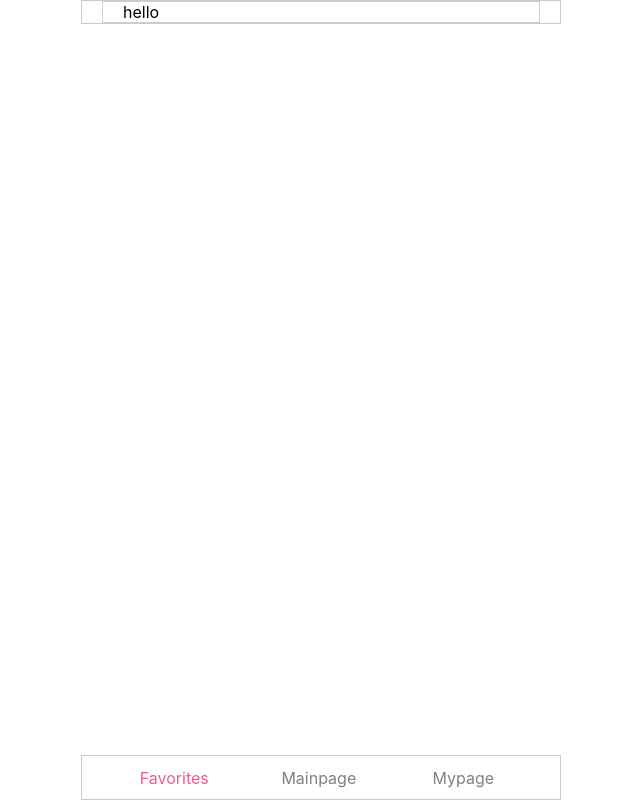
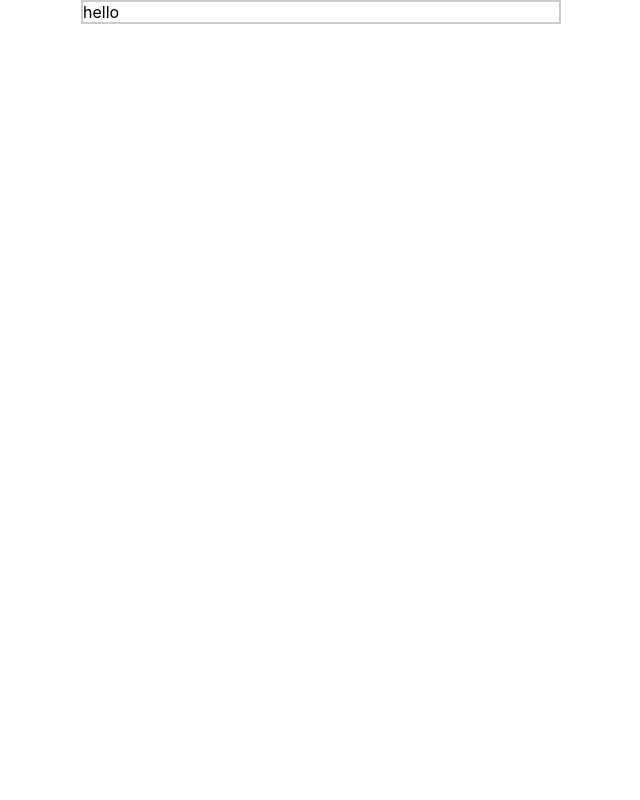
Before and after one commit to cukminseo/wheretogo-ts, a React (Create React App) app: page /login in a window 1280 px wide. Shown: the whole page, without its empty margins (319-959 px from the left). Built offline with nearby package versions, Linux system fonts and the light colour scheme.

Commit message:
[FIX]컨테이너 재설정

```diff
--- a/src/App.tsx
+++ b/src/App.tsx
@@ -13,6 +13,7 @@ import OwnerMypage from "./pages/owner/mypage/ownerMypage";
 function App() {
   return (
     <div css={Container}>
+      <BrowserRouter>
         <Global styles={GlobalStyle} />
         <Routes>
           <Route path="/login" element={<Login />} />
@@ -24,6 +25,7 @@ function App() {
           <Route path="/owner" element={<OwnerMain />} />
           <Route path="/owner/mypage" element={<OwnerMypage />} />
         </Routes>
+      </BrowserRouter>
     </div>
   );
 }
--- a/src/components/Container.tsx
+++ b/src/components/Container.tsx
@@ -6,5 +6,5 @@ export const Container = css`
   margin: 0 auto;
   box-sizing: border-box;
   border: 1px solid #ccc;
-  padding: 0 1.25rem; // 스마트폰 화면에서 콘텐츠와 화면 사이에 약간의 간격을 주기 위함
+  // padding: 0 1.25rem; // 스마트폰 화면에서 콘텐츠와 화면 사이에 약간의 간격을 주기 위함
 `;
--- a/src/index.tsx
+++ b/src/index.tsx
@@ -2,7 +2,6 @@ import React from "react";
 import ReactDOM from "react-dom/client";
 import App from "./App";
 import reportWebVitals from "./reportWebVitals";
-import BottomNav from "./pages/customer/BottomNav.jsx";
 import { BrowserRouter } from "react-router-dom";
 
 const root = ReactDOM.createRoot(
@@ -10,12 +9,14 @@ const root = ReactDOM.createRoot(
 );
 root.render(
   <React.StrictMode>
-    <BrowserRouter>
-      <BottomNav />
-      <App />
-    </BrowserRouter>
+    <App />
   </React.StrictMode>,
 );
+declare global {
+  interface Window {
+    naver: any;
+  }
+}
 
 // If you want to start measuring performance in your app, pass a function
 // to log results (for example: reportWebVitals(console.log))
```
Lines whose indentation alone changed are shown as unchanged.
